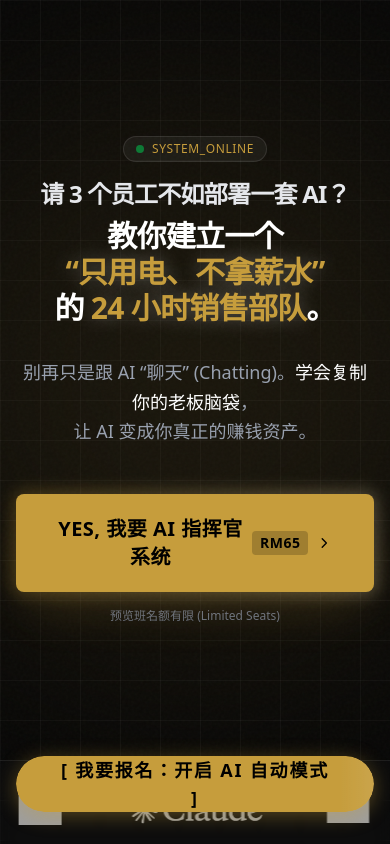
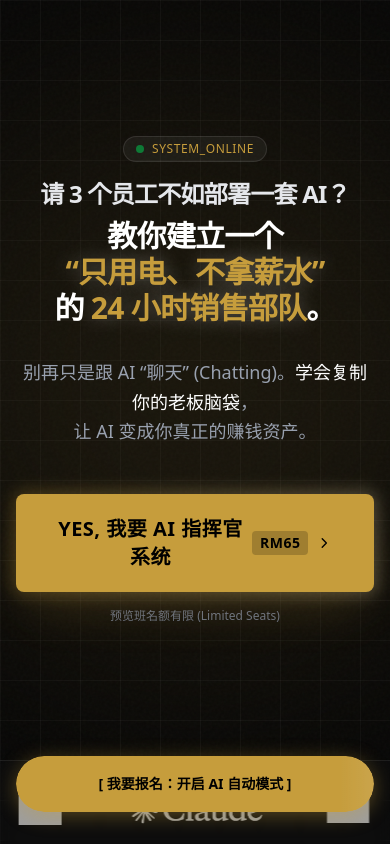
Before and after one commit to zxiang0608/AIcourseLandingPage, a Next.js app: page / in a window 390 px wide. Shown: the top 844 px of the page. Built offline with nearby package versions, Linux system fonts and the light colour scheme; grey boxes are pictures that could not be loaded.

Commit message:
fix: resolve mobile sticky button overflow completely

```diff
--- a/components/sections/offer.tsx
+++ b/components/sections/offer.tsx
@@ -118,7 +118,7 @@ export function Offer() {
                                     {/* Shimmer Effect Layer */}
                                     <div className="absolute inset-0 bg-gradient-to-r from-transparent via-white/40 to-transparent skew-x-12 btn-shimmer pointer-events-none z-20" />
 
-                                    <Button size="xl" className="w-full text-lg bg-[#C69D3C] hover:bg-[#b58d35] text-black font-bold border-none rounded-full uppercase tracking-widest h-14 md:h-16 relative z-10 transition-transform active:scale-[0.98]">
+                                    <Button size="xl" className="w-full text-sm md:text-lg bg-[#C69D3C] hover:bg-[#b58d35] text-black font-bold border-none rounded-full uppercase tracking-normal md:tracking-widest h-14 md:h-16 relative z-10 transition-transform active:scale-[0.98] px-2 md:px-10">
                                         [ 我要报名：开启 AI 自动模式 ]
                                     </Button>
                                 </a>
```
